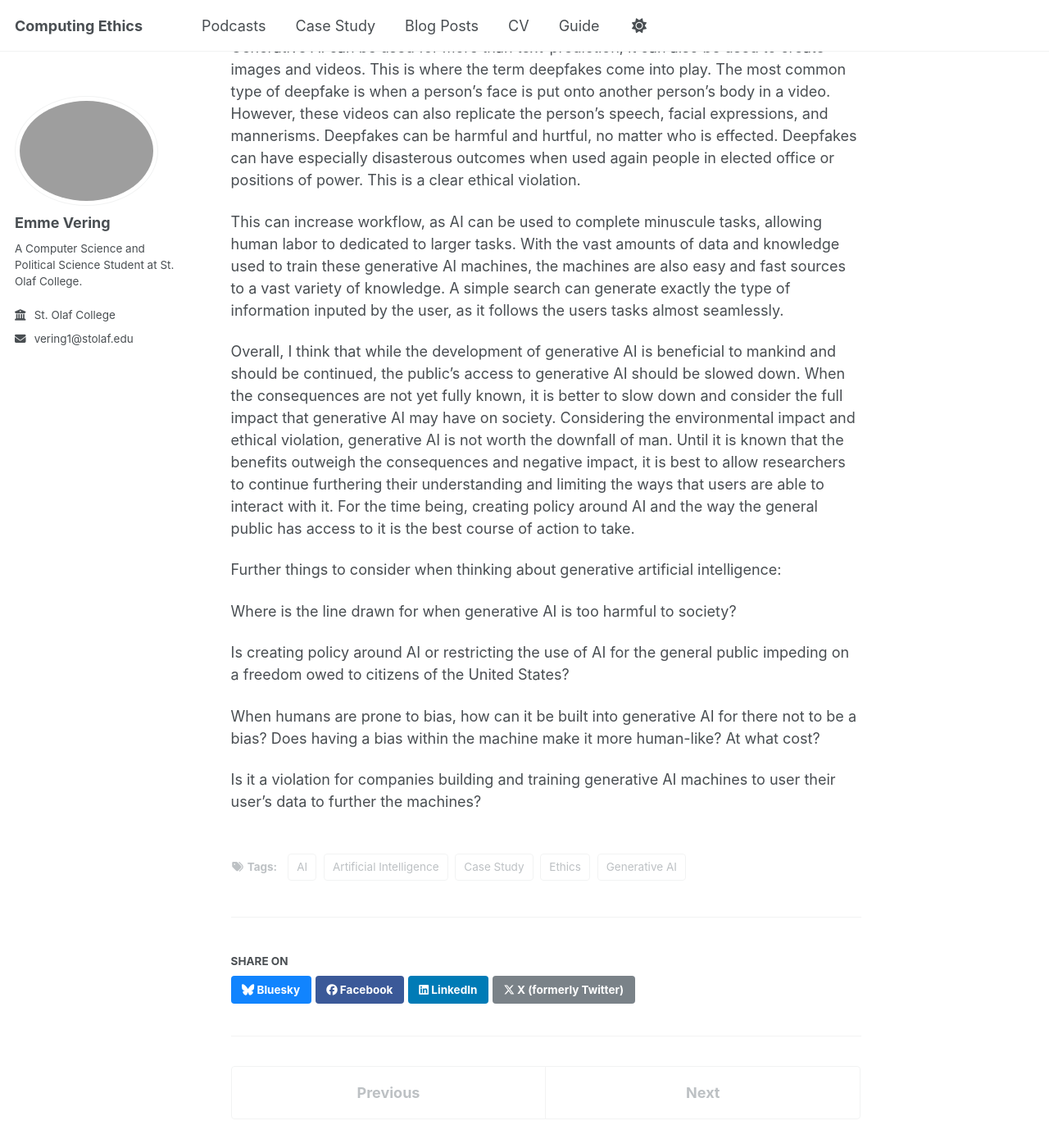
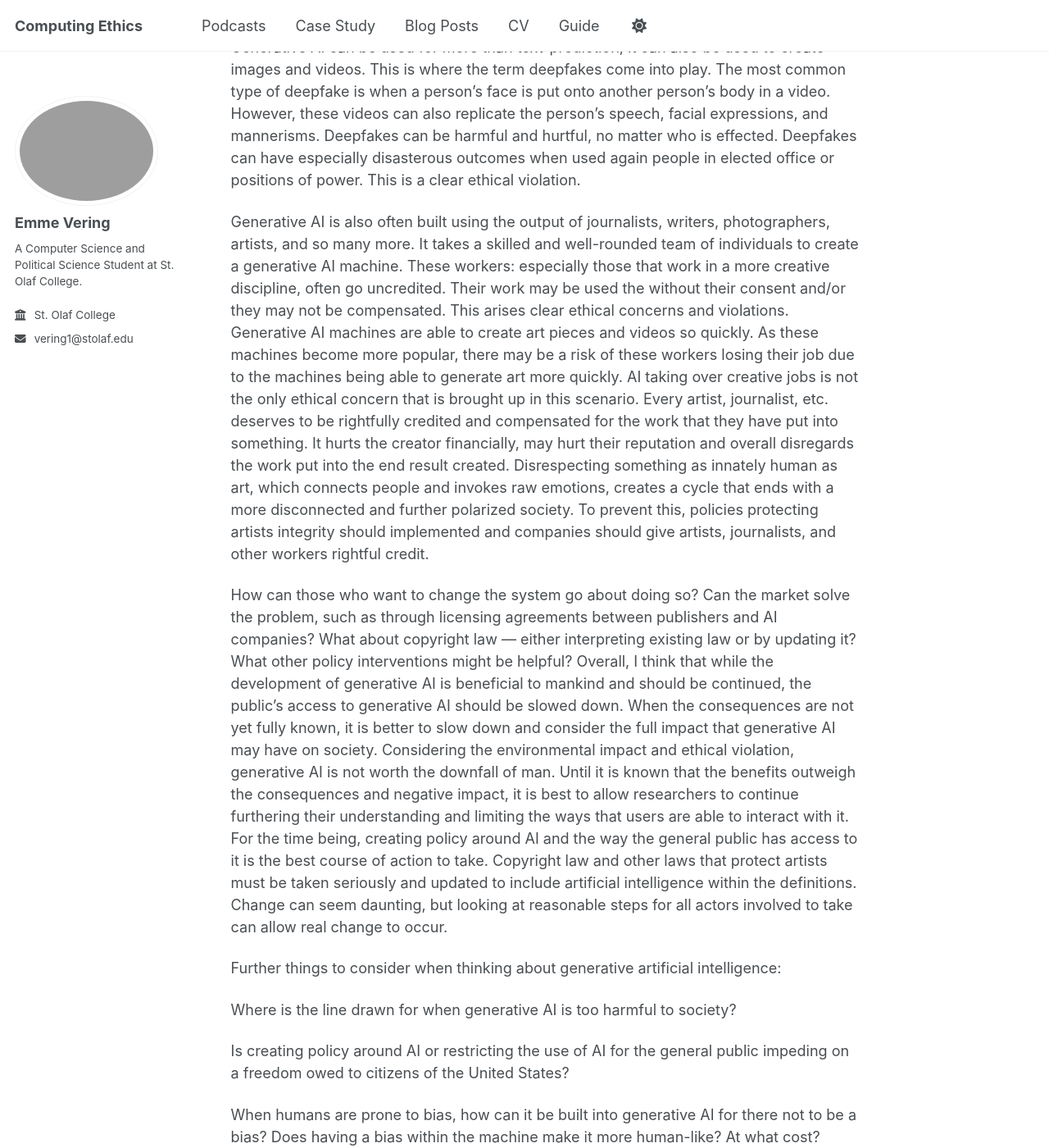
Before and after one commit to vering11/ethics_fall2025, a Jekyll site: the page built from _posts/2025-09-30-blog-post-4.md, in a window 1280 px wide and 1400 px high, scrolled down 805 px. Shown: the whole window at 82% size. Built offline with Jekyll 4.4.1, drawn with Linux system fonts in a browser that asks for light colours; a script that is not in the unit is left out.

Commit message:
blog post #4 changes made to include discussion questions

```diff
--- a/_posts/2025-09-30-blog-post-4.md
+++ b/_posts/2025-09-30-blog-post-4.md
@@ -22,9 +22,11 @@ To determine how society should go about handling generative artificial intellig
 
 Generative AI can be used for more than text-prediction, it can also be used to create images and videos. This is where the term deepfakes come into play. The most common type of deepfake is when a person's face is put onto another person's body in a video. However, these videos can also replicate the person's speech, facial expressions, and mannerisms. Deepfakes can be harmful and hurtful, no matter who is effected. Deepfakes can have especially disasterous outcomes when used again people in elected office or positions of power. This is a clear ethical violation.
 
-This can increase workflow, as AI can be used to complete minuscule tasks, allowing human labor to dedicated to larger tasks. With the vast amounts of data and knowledge used to train these generative AI machines, the machines are also easy and fast sources to a vast variety of knowledge. A simple search can generate exactly the type of information inputed by the user, as it follows the users tasks almost seamlessly.
+Generative AI is also often built using the output of journalists, writers, photographers, artists, and so many more. It takes a skilled and well-rounded team of individuals to create a generative AI machine. These workers: especially those that work in a more creative discipline, often go uncredited. Their work may be used the without their consent and/or they may not be compensated. This arises clear ethical concerns and violations. Generative AI machines are able to create art pieces and videos so quickly. As these machines become more popular, there may be a risk of these workers losing their job due to the machines being able to generate art more quickly. AI taking over creative jobs is not the only ethical concern that is brought up in this scenario. Every artist, journalist, etc. deserves to be rightfully credited and compensated for the work that they have put into something. It hurts the creator financially, may hurt their reputation and overall disregards the work put into the end result created. Disrespecting something as innately human as art, which connects people and invokes raw emotions, creates a cycle that ends with a more disconnected and further polarized society. To prevent this, policies protecting artists integrity should implemented and companies should give artists, journalists, and other workers rightful credit.
 
-Overall, I think that while the development of generative AI is beneficial to mankind and should be continued, the public's access to generative AI should be slowed down. When the consequences are not yet fully known, it is better to slow down and consider the full impact that generative AI may have on society. Considering the environmental impact and ethical violation, generative AI is not worth the downfall of man. Until it is known that the benefits outweigh the consequences and negative impact, it is best to allow researchers to continue furthering their understanding and limiting the ways that users are able to interact with it. For the time being, creating policy around AI and the way the general public has access to it is the best course of action to take.
+How can those who want to change the system go about doing so? Can the market solve the problem, such as through licensing agreements between publishers and AI companies? What about copyright law — either interpreting existing law or by updating it? What other policy interventions might be helpful?
+Overall, I think that while the development of generative AI is beneficial to mankind and should be continued, the public's access to generative AI should be slowed down. When the consequences are not yet fully known, it is better to slow down and consider the full impact that generative AI may have on society. Considering the environmental impact and ethical violation, generative AI is not worth the downfall of man. Until it is known that the benefits outweigh the consequences and negative impact, it is best to allow researchers to continue furthering their understanding and limiting the ways that users are able to interact with it. For the time being, creating policy around AI and the way the general public has access to it is the best course of action to take. Copyright law and other laws that protect artists must be taken seriously and updated to include artificial intelligence within the definitions. Change can seem daunting, but looking at reasonable steps for all actors involved to take can allow real change to occur.
+
 
 Further things to consider when thinking about generative artificial intelligence:
 
```
